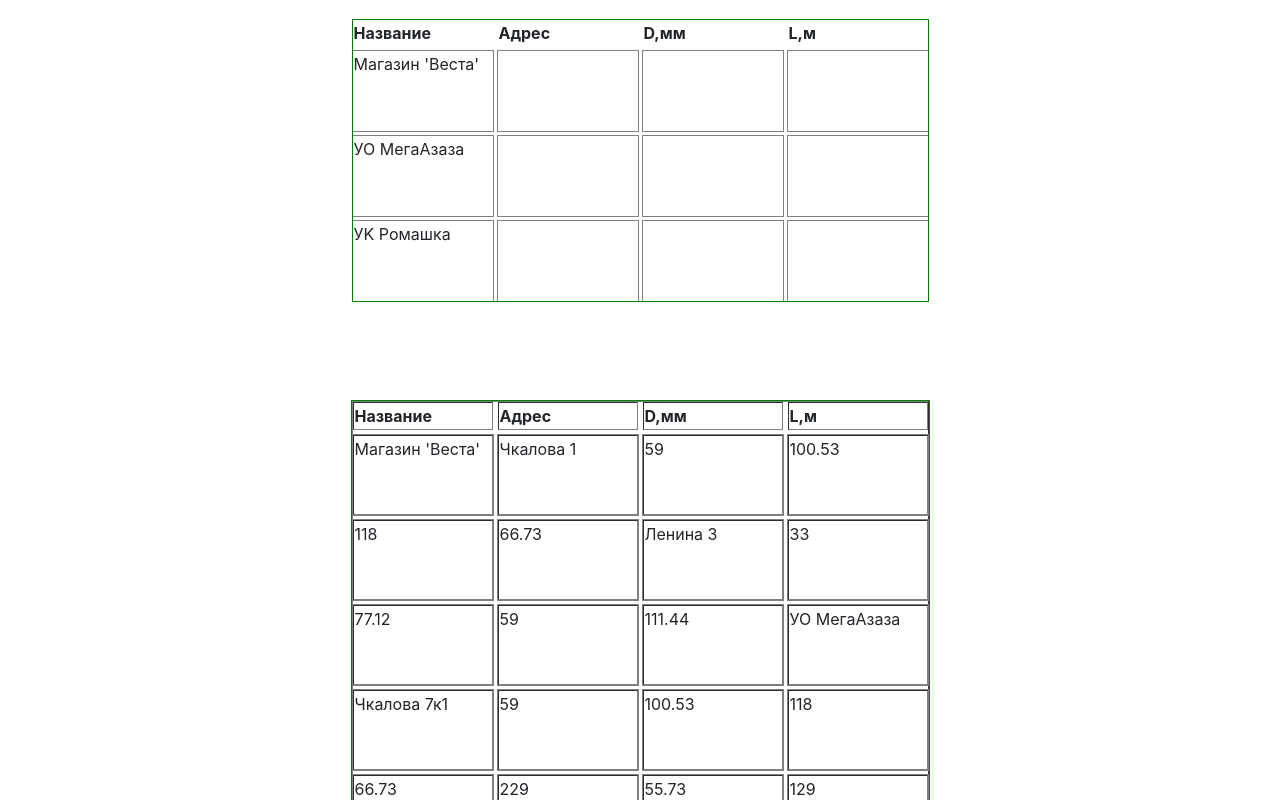
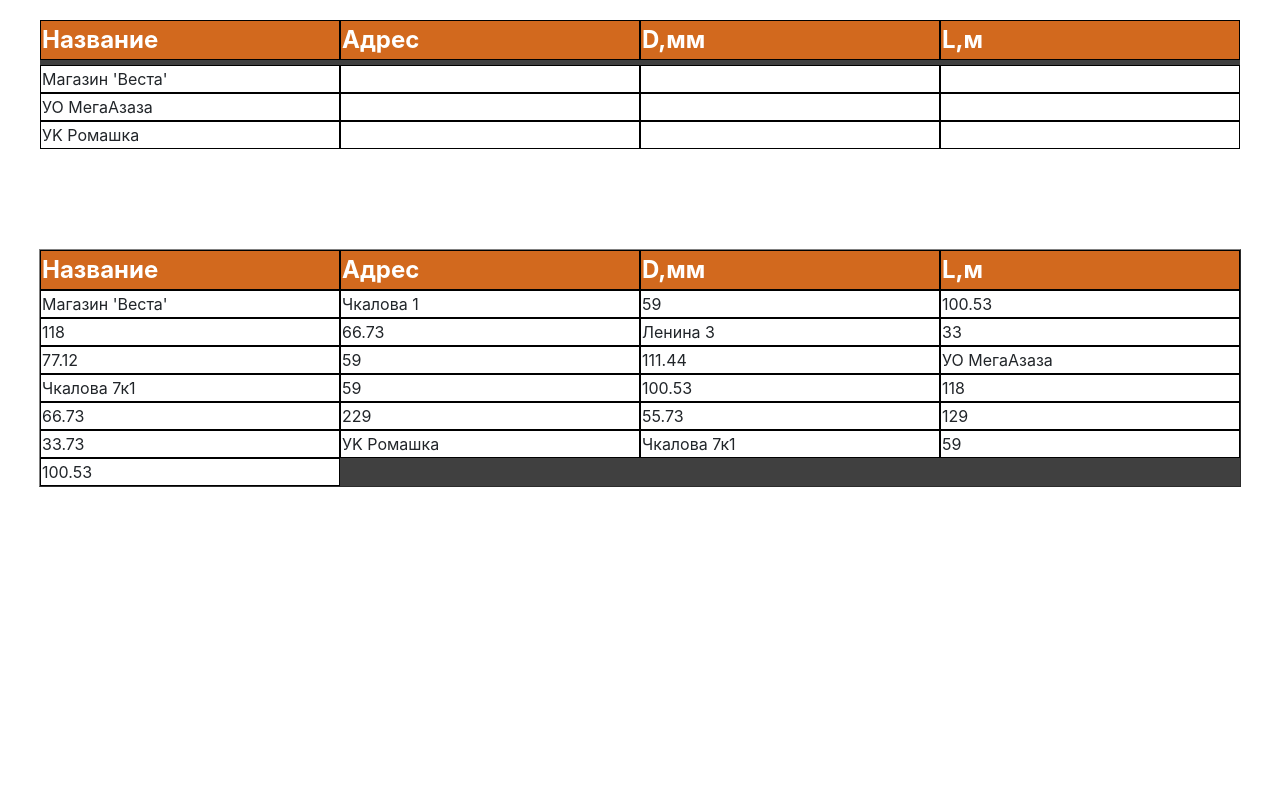
Before and after one commit to Konstantine899/hydraulic-testing, a React app: page / in a window 1280 px wide. Shown: the top 800 px of the page. Built offline with nearby package versions, Linux system fonts and the light colour scheme.

Commit message:
react table frame 006

```diff
--- a/src/components/app/App.js
+++ b/src/components/app/App.js
@@ -3,8 +3,7 @@ import React from 'react';
 
 import { BrowserRouter as Router, Route, Switch } from 'react-router-dom';
 
-// import { Table } from '../Table/Table.js';
-import { TableView } from '../../view/Table/TableWrapper/TableWrapper.js';
+import { TableContainer } from '../../view/Table/TableContainer/TableContainer.js';
 
 import './App.scss';
 
@@ -13,7 +12,7 @@ function App() {
     <>
       <Router>
         <Switch>
-          <Route exact path="/" component={TableView} />
+          <Route exact path="/" component={TableContainer} />
         </Switch>
       </Router>
     </>
--- /dev/null
+++ b/src/view/Table/OrgList/OrgList.js
@@ -0,0 +1,18 @@
+import React from 'react';
+
+export const OrgList = (props) => {
+  let orgListArray = props.orgList.map((organization) => {
+    // return <td className="name">{organization.org}</td>;
+
+    return organization.org ? (
+      <tr>
+        <td>{organization.org}</td>
+        <td></td>
+        <td></td>
+        <td></td>
+      </tr>
+    ) : null;
+  });
+
+  return <React.Fragment>{orgListArray}</React.Fragment>;
+};
--- /dev/null
+++ b/src/view/Table/TableContainer/TableContainer.js
@@ -0,0 +1,28 @@
+import React from 'react';
+import './TableContainer.scss';
+
+import { OrgList } from '../OrgList/OrgList.js';
+
+import { data } from '../../../../Temp/123.js';
+
+export const TableContainer = () => {
+  return (
+    <React.Fragment>
+      <div className="table-container">
+        <table>
+          <thead>
+            <tr>
+              <th>Название</th>
+              <th>Адрес</th>
+              <th>D,мм</th>
+              <th>L,м</th>
+            </tr>
+          </thead>
+          <tbody>
+            <OrgList orgList={data} />
+          </tbody>
+        </table>
+      </div>
+    </React.Fragment>
+  );
+};
--- /dev/null
+++ b/src/view/Table/TableContainer/TableContainer.scss
@@ -0,0 +1,44 @@
+table {
+  display: grid;
+  grid-gap: 5px;
+  background-color: #404040;
+
+  margin-bottom: 100px;
+}
+
+thead,
+tbody,
+tr {
+  display: contents; // удаляет из макета сетки выдвигая дочерние элементы
+}
+
+thead {
+  display: grid;
+  grid-template-columns:
+    minmax(300px, 1fr) minmax(300px, 1fr) minmax(300px, 1fr)
+    minmax(300px, 1fr);
+}
+tbody {
+  display: grid;
+  grid-template-columns:
+    minmax(300px, 1fr) minmax(300px, 1fr) minmax(300px, 1fr)
+    minmax(300px, 1fr);
+  grid-template-rows: max-content;
+  grid-template-areas: 'name address D L';
+}
+
+td {
+  border: 1px solid black;
+  background-color: #fff;
+}
+
+th {
+  color: white;
+  font-size: 1.5rem;
+  background-color: chocolate;
+  border: 1px solid black;
+}
+
+.name {
+  grid-area: name;
+}
--- a/src/view/Table/TableWrapper/TableWrapper.js
+++ /dev/null
@@ -1,26 +0,0 @@
-import React from 'react';
-import './TableWrapper.scss';
-
-import { TbodyView } from '../TbodyView/TbodyView.js';
-
-import { data } from '../../../../Temp/123.js';
-
-export const TableView = () => {
-  return (
-    <React.Fragment>
-      <table>
-        <thead>
-          <tr>
-            <th>Название</th>
-            <th>Адрес</th>
-            <th>D,мм</th>
-            <th>L,м</th>
-          </tr>
-        </thead>
-        <tbody>
-          <TbodyView data={data} />
-        </tbody>
-      </table>
-    </React.Fragment>
-  );
-};
--- a/src/view/Table/TableWrapper/TableWrapper.scss
+++ /dev/null
@@ -1,21 +0,0 @@
-table {
-  display: grid;
-  grid-template-columns: repeat(4, 1fr);
-  column-gap: 5px;
-  row-gap: 5px;
-  outline: 1px solid green;
-  margin-bottom: 100px;
-}
-
-thead,
-tbody,
-tr {
-  display: contents;
-}
-
-tr,
-td {
-  min-width: 140px;
-  min-height: 80px;
-  outline: 1px solid gray;
-}
--- a/src/view/Table/TbodyView/TbodyView.js
+++ /dev/null
@@ -1,16 +0,0 @@
-import React from 'react';
-
-export const TbodyView = (props) => {
-  const orgArray = props.data.map((orgList, index) =>
-    orgList.org ? (
-      <tr key={orgList.id}>
-        <td>{orgList.org}</td>
-        <td></td>
-        <td></td>
-        <td></td>
-      </tr>
-    ) : null
-  );
-
-  return <React.Fragment>{orgArray}</React.Fragment>;
-};
```
Also changed, not shown: TableTest/ObjectList.js (deleted, +0 -18 lines), TableTest/OrganizationView.js (deleted, +0 -16 lines), TableTest/Pipelines.js (deleted, +0 -15 lines), TableTest/Table.js (deleted, +0 -13 lines), TableTest/TableView.js (deleted, +0 -24 lines).
